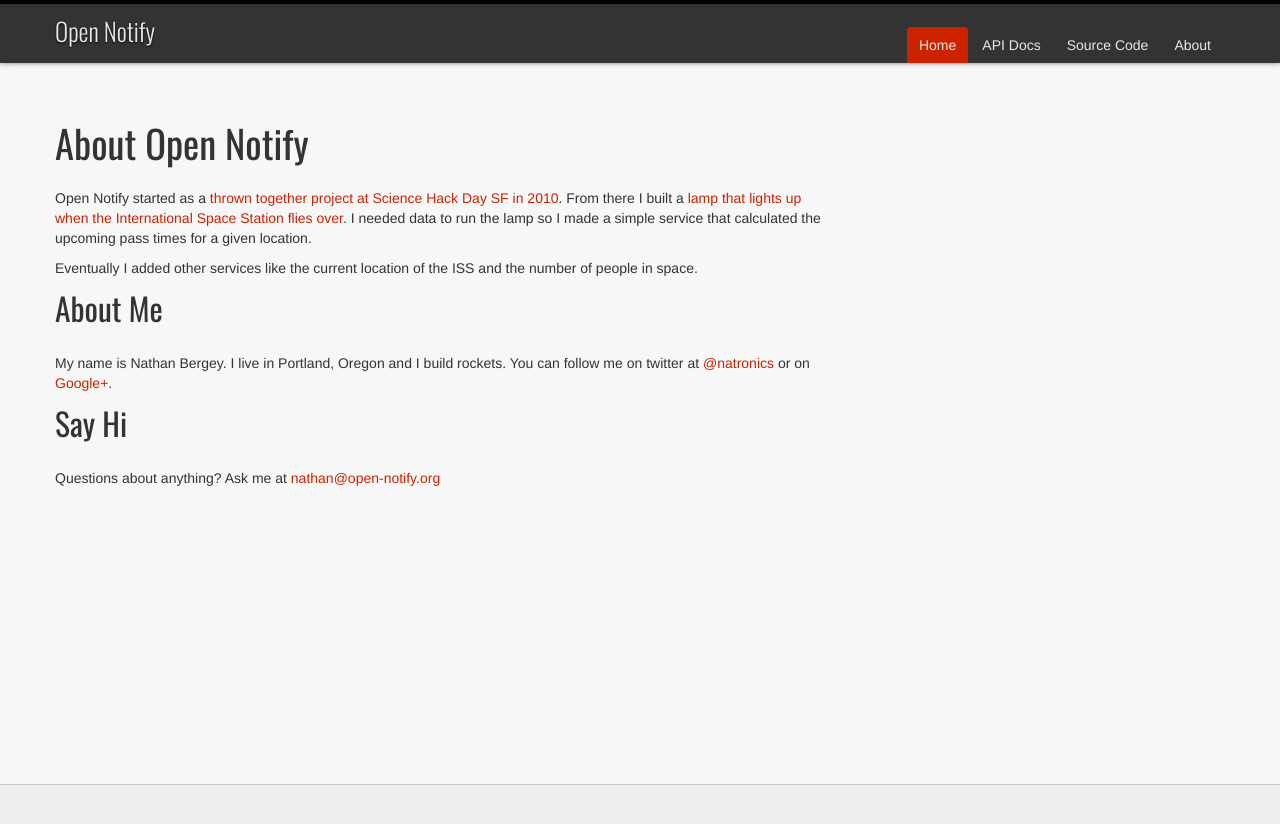
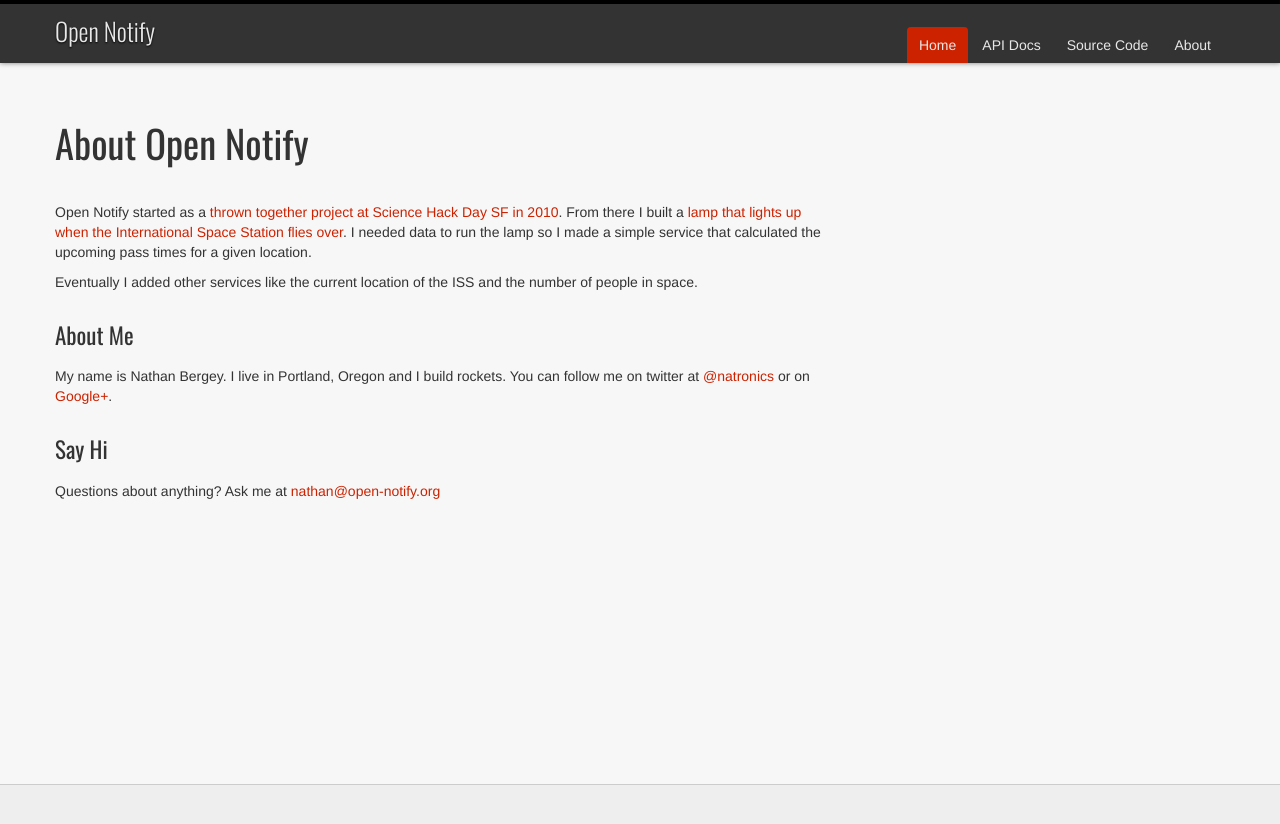
Before and after one commit to open-notify/open-notify.github.com, a Jekyll site: the page built from about.markdown, in a window 1280 px wide. Shown: the top 824 px of the page. Built offline with Jekyll 4.4.1, drawn with Linux system fonts in a browser that asks for light colours.

Commit message:
header spaceing

```diff
--- a/css/style.css
+++ b/css/style.css
@@ -55,9 +55,15 @@ body { background:#f7f7f7; }
 }
 
 h1, h2, h3 {
-    margin-bottom: 25px;
+    margin-bottom: 1.0em;
     font-family: 'Oswald', sans-serif;
     font-weight: 400;
+}
+
+h2 {
+    font-size: 23px;
+    margin-bottom: 0.5em;
+    margin-top: 1.0em;
 }
 
 #footer {
```
